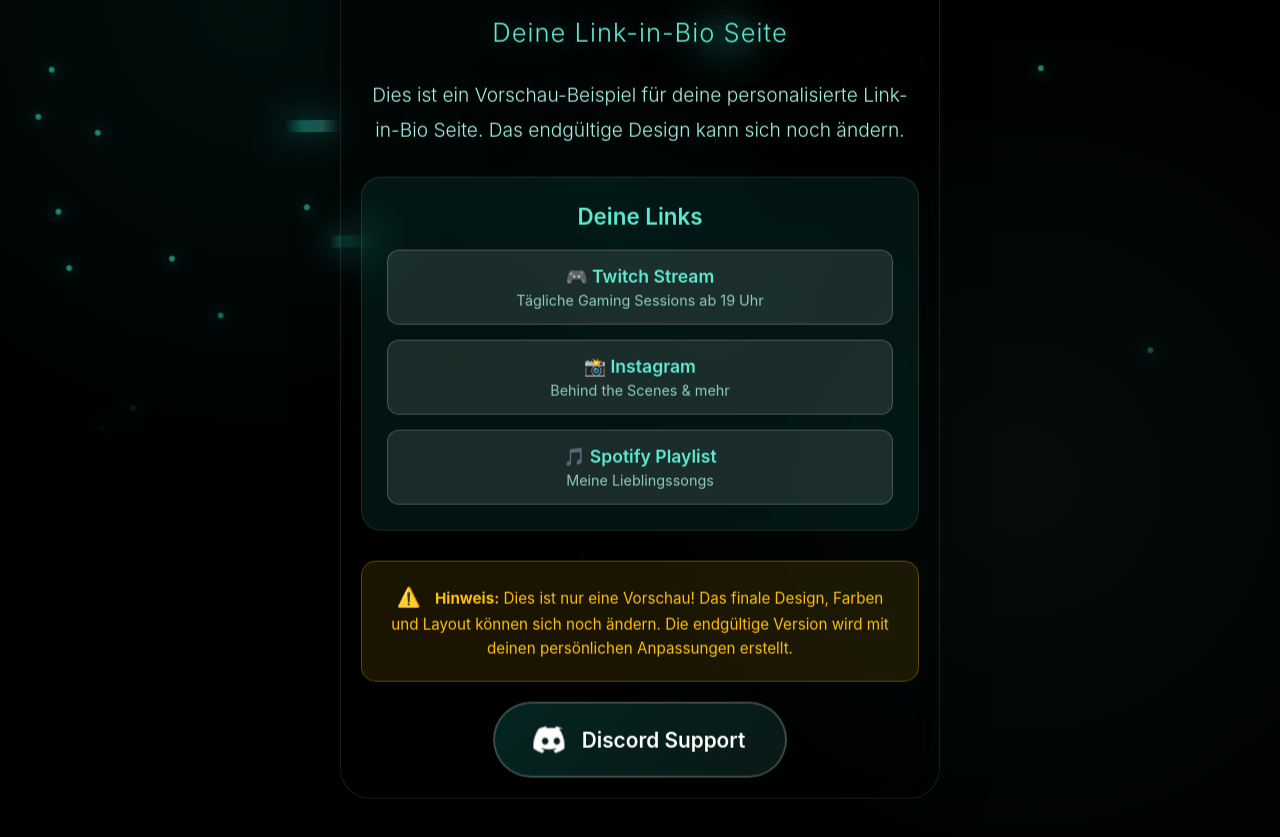
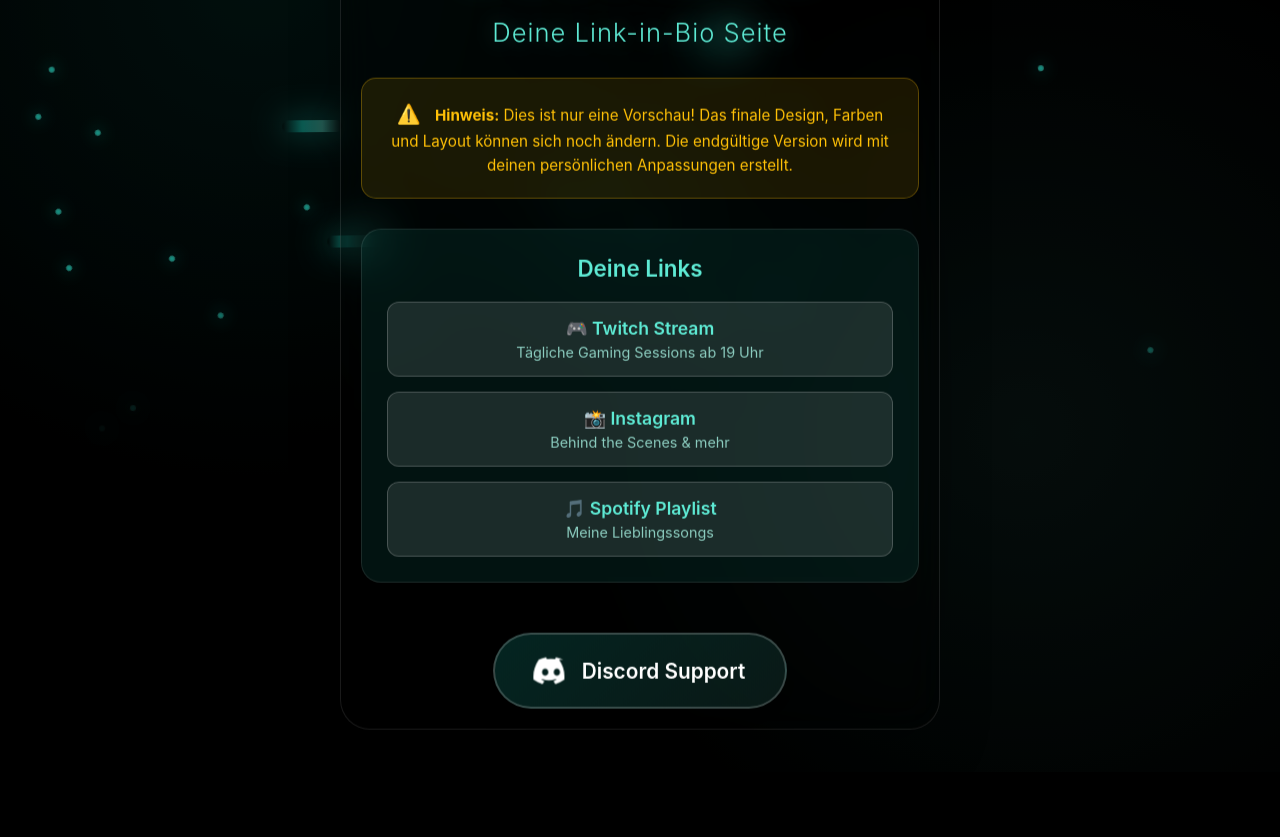
Before and after one commit to TizOfficial/bullet.gg, a plain HTML site: page devtim99.html in a window 1280 px wide. Shown: the part 363-1200 px from the top of the page. After the commit the page ends 1135 px from the top, so only its background shows below. Drawn offline with Linux system fonts and the light colour scheme.

Commit message:
Replace description with a notice about preview

```diff
--- a/devtim99.html
+++ b/devtim99.html
@@ -408,10 +408,11 @@
 
         <h1>DevTim99</h1>
         <p class="subtitle">Deine Link-in-Bio Seite</p>
-        <p class="description">
-            Dies ist ein Vorschau-Beispiel für deine personalisierte Link-in-Bio Seite.
-            Das endgültige Design kann sich noch ändern.
-        </p>
+        <div class="notice">
+            <span class="notice-icon">⚠️</span>
+            <strong>Hinweis:</strong> Dies ist nur eine Vorschau! Das finale Design, Farben und Layout können sich noch ändern.
+            Die endgültige Version wird mit deinen persönlichen Anpassungen erstellt.
+        </div>
 
         <div class="preview-section">
             <div class="preview-title">Deine Links</div>
@@ -429,12 +430,6 @@
                     <div class="preview-link-desc">Meine Lieblingssongs</div>
                 </div>
             </div>
-        </div>
-
-        <div class="notice">
-            <span class="notice-icon">⚠️</span>
-            <strong>Hinweis:</strong> Dies ist nur eine Vorschau! Das finale Design, Farben und Layout können sich noch ändern.
-            Die endgültige Version wird mit deinen persönlichen Anpassungen erstellt.
         </div>
         <br>
         <a href="https://discord.gg/8pnWqxW44y" class="discord-button" target="_blank">
```
